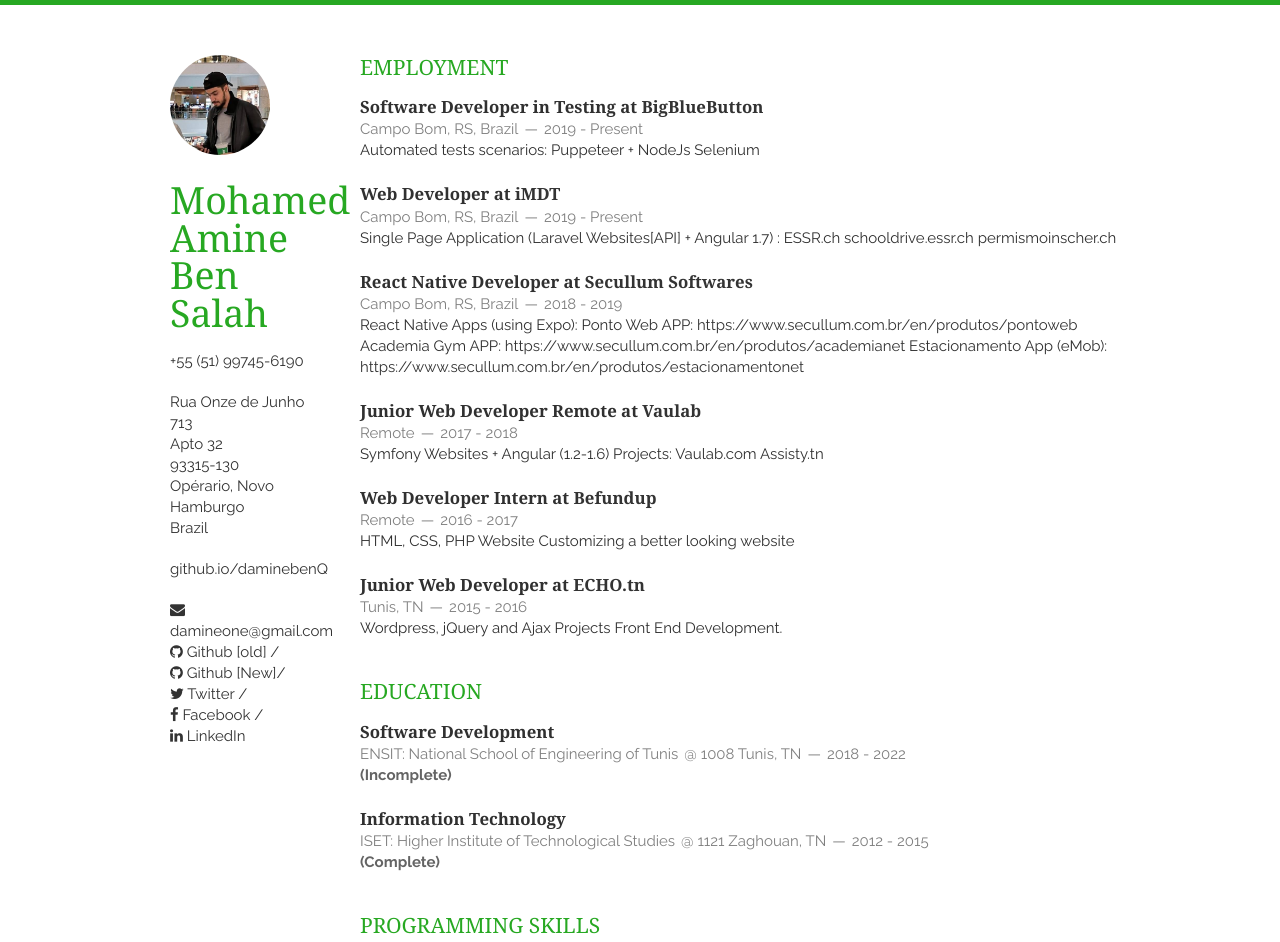
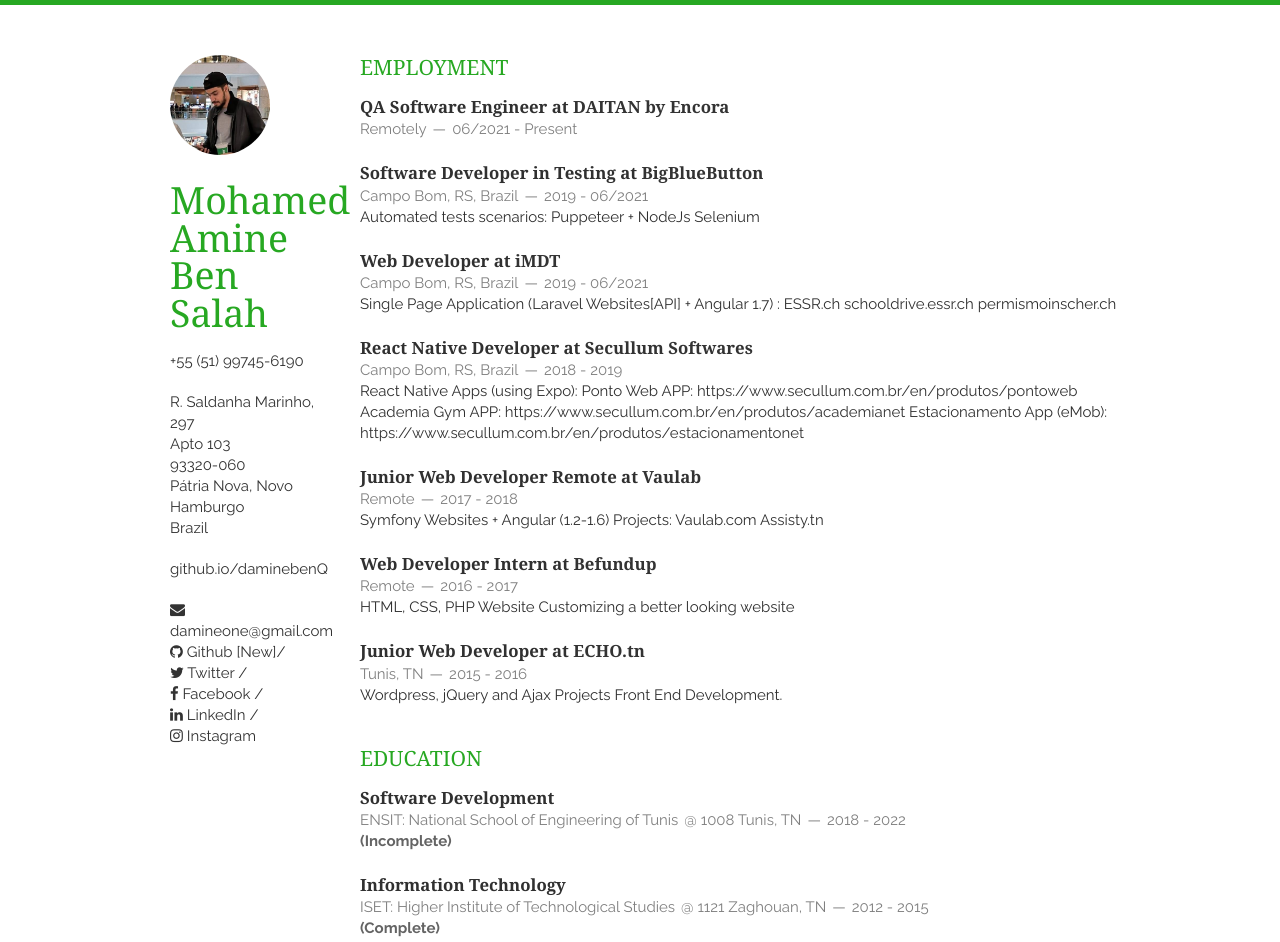
Before and after one commit to daminebenq/online-cv, a plain HTML site: page index.html in a window 1280 px wide. Shown: the top 942 px of the page. Drawn offline with Linux system fonts and the light colour scheme.

Commit message:
Update index.html

```diff
--- a/index.html
+++ b/index.html
@@ -4,7 +4,7 @@
     <meta charset="utf-8">
     <title>Mohamed Amine Ben Salah's Resume</title>
     <meta name="description" content="Mohamed Amine Ben Salah's Résumé">
-    <meta name="author" content="Mohamed Amine Ben Salah @daminebenz">
+    <meta name="author" content="Mohamed Amine Ben Salah @daminebenq">
     <meta property="og:image" content="https://icon-library.com/images/curriculum-icon/curriculum-icon-15.jpg">
     <meta name="viewport" content="width=device-width, initial-scale=1, maximum-scale=1">
 
@@ -31,11 +31,11 @@
             <a href="tel:+55 51 99745-6190">+55 (51) 99745-6190</a>
         </p>
         <address>
-            <a target="_blank" href="https://www.google.com/maps/place/R.+Onze+de+Junho,+713+-+32+-+Oper%C3%A1rio,+Novo+Hamburgo+-+RS,+93315-130/data=!4m2!3m1!1s0x951943a1d57f1b05:0xa9e627032e5d9620?sa=X&ved=2ahUKEwj0n-jj4PHlAhX9IrkGHZNMDIIQ8gEwAHoECAoQAQ">
-                Rua Onze de Junho 713<br/>
-                Apto 32<br/>
-                93315-130<br/>
-                Opérario, Novo Hamburgo<br/>
+            <a target="_blank" href="https://www.google.com/maps/place/R.+Saldanha+Marinho,+297+-+P%C3%A1tria+Nova,+Novo+Hamburgo+-+RS,+93320-060/data=!4m2!3m1!1s0x951943acf7f76edb:0x2b58aad21885acd6?sa=X&ved=2ahUKEwibotObtvzzAhWtHrkGHX8mC4kQ8gF6BAgTEAE">
+                R. Saldanha Marinho, 297<br/>
+                Apto 103<br/>
+                93320-060<br/>
+                Pátria Nova, Novo Hamburgo<br/>
                 Brazil
             </a>
         </address>
@@ -44,11 +44,11 @@
         </p>
         <p>
             <a target="_blank" href="mailto:damineone@gmail.com"><i class="fa fa-envelope"></i> damineone@gmail.com</a><br/>
-            <a target="_blank" href="https://github.com/daminebenz"><i class="fa fa-github"></i> Github [old]</a> /<br>
             <a target="_blank" href="https://github.com/daminebenQ"><i class="fa fa-github"></i> Github [New]</a>/<br>
             <a target="_blank" href="https://twitter.com/daminebenz"><i class="fa fa-twitter"></i> Twitter</a> /<br>
             <a target="_blank" href="https://facebook.com/damine.wtf"><i class="fa fa-facebook"></i> Facebook</a> /<br>
-            <a target="_blank" href="https://linkedin.com/in/damine-bens"><i class="fa fa-linkedin"></i> LinkedIn</a>
+            <a target="_blank" href="https://linkedin.com/in/damine-bens"><i class="fa fa-linkedin"></i> LinkedIn</a> /<br>
+            <a target="_blank" href="https://instagram.com/damine.js"><i class="fa fa-instagram"></i> Instagram</a>
 
         </p>
     </header>
@@ -58,8 +58,15 @@
     <h1>Employment</h1>
     <article>
         <header>
+            <h1>QA Software Engineer at <a target="_blank" href="https://daitan.com">DAITAN by Encora</a></h1>
+            <span><address>Remotely</address><time>06/2021 - Present</time></span>
+        </header>
+        <p></p>
+    </article>
+    <article>
+        <header>
             <h1>Software Developer in Testing at <a target="_blank" href="https://bigbluebutton.org">BigBlueButton</a></h1>
-            <span><address>Campo Bom, RS, Brazil</address><time>2019 - Present</time></span>
+            <span><address>Campo Bom, RS, Brazil</address><time>2019 - 06/2021</time></span>
         </header>
         <p>Automated tests scenarios:
         Puppeteer + NodeJs
@@ -68,7 +75,7 @@
     <article>
         <header>
             <h1>Web Developer at <a target="_blank" href="https://imdt.com.br">iMDT</a></h1>
-            <span><address>Campo Bom, RS, Brazil</address><time>2019 - Present</time></span>
+            <span><address>Campo Bom, RS, Brazil</address><time>2019 - 06/2021</time></span>
         </header>
         <p>Single Page Application (Laravel Websites[API] + Angular 1.7) :
         ESSR.ch
```
